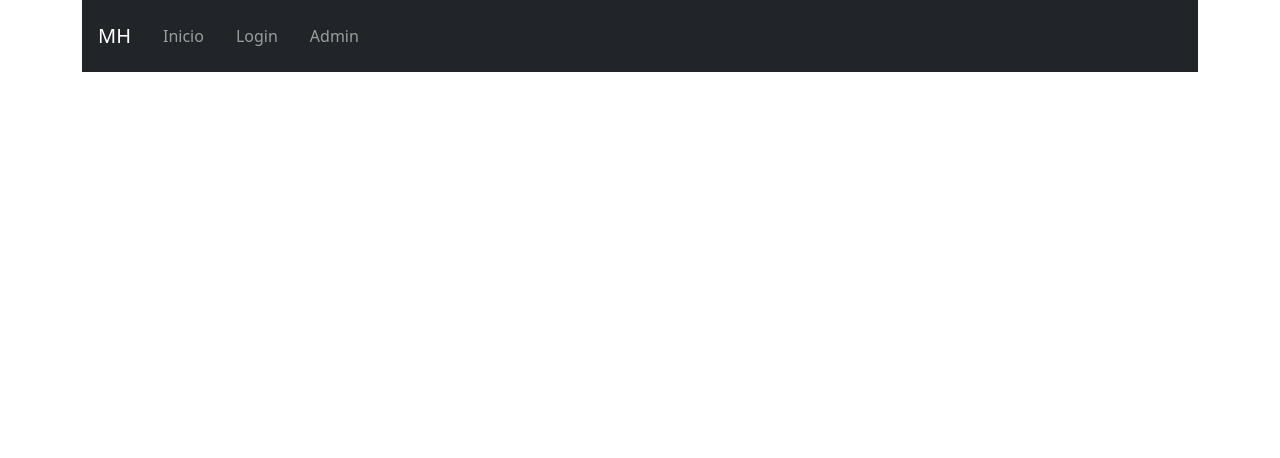
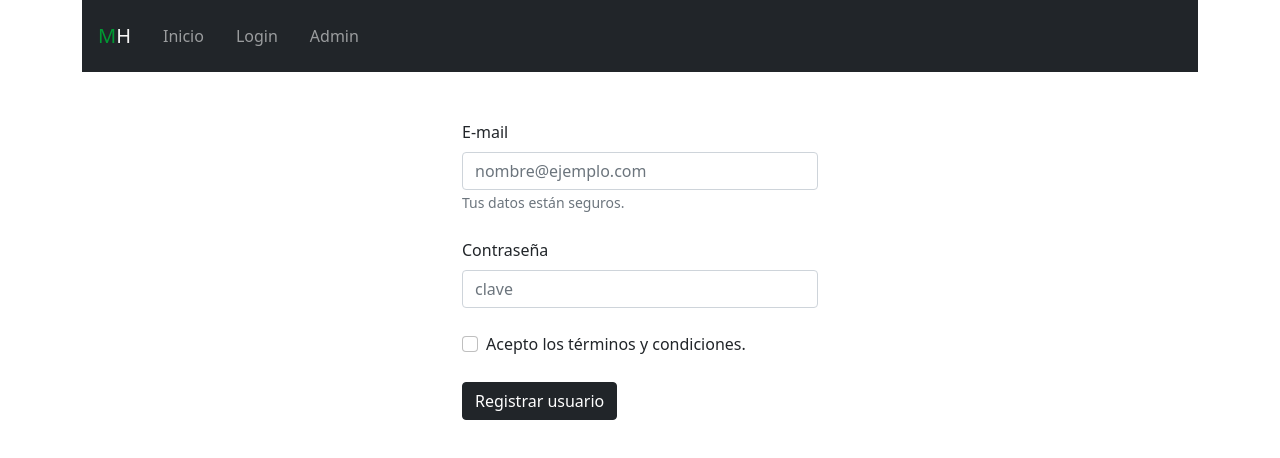
Before and after one commit to marcosihe/registro-inicio-de-sesion, a React (Create React App) app: page /login in a window 1280 px wide. Shown: the top 458 px of the page. Built offline with nearby package versions, Linux system fonts and the light colour scheme.

Commit message:
Se creo el componente de Login, detectando los mensajes de errores devuelto por firebase para alertar al usuario en caso de un mal ingreso de e-mail o clave.

```diff
--- a/public/index.html
+++ b/public/index.html
@@ -1,43 +1,21 @@
 <!DOCTYPE html>
-<html lang="en">
+<html lang="es">
   <head>
     <meta charset="utf-8" />
-    <link rel="icon" href="%PUBLIC_URL%/favicon.ico" />
+    <link rel="icon" href="%PUBLIC_URL%/logo-mh.ico" />
     <meta name="viewport" content="width=device-width, initial-scale=1" />
     <meta name="theme-color" content="#000000" />
     <meta
       name="description"
       content="Web site created using create-react-app"
     />
-    <link rel="apple-touch-icon" href="%PUBLIC_URL%/logo192.png" />
-    <!--
-      manifest.json provides metadata used when your web app is installed on a
-      user's mobile device or desktop. See https://developers.google.com/web/fundamentals/web-app-manifest/
-    -->
+    <meta name="author" content="Marcos e. Herrera"/>
+    <link rel="apple-touch-icon" href="%PUBLIC_URL%/logo-mh.svg" />
     <link rel="manifest" href="%PUBLIC_URL%/manifest.json" />
-    <!--
-      Notice the use of %PUBLIC_URL% in the tags above.
-      It will be replaced with the URL of the `public` folder during the build.
-      Only files inside the `public` folder can be referenced from the HTML.
-
-      Unlike "/favicon.ico" or "favicon.ico", "%PUBLIC_URL%/favicon.ico" will
-      work correctly both with client-side routing and a non-root public URL.
-      Learn how to configure a non-root public URL by running `npm run build`.
-    -->
-    <title>React App</title>
+    <title>Using Firebase</title>
   </head>
   <body>
-    <noscript>You need to enable JavaScript to run this app.</noscript>
+    <noscript>Es necesario tener habilitado Javascript en tu navegador para correr esta aplicación.</noscript>
     <div id="root"></div>
-    <!--
-      This HTML file is a template.
-      If you open it directly in the browser, you will see an empty page.
-
-      You can add webfonts, meta tags, or analytics to this file.
-      The build step will place the bundled scripts into the <body> tag.
-
-      To begin the development, run `npm start` or `yarn start`.
-      To create a production bundle, use `npm run build` or `yarn build`.
-    -->
   </body>
 </html>
--- a/src/components/Login.jsx
+++ b/src/components/Login.jsx
@@ -1,11 +1,61 @@
-import React from 'react'
+import React, { Fragment, useState } from "react";
+import { Form, Button } from "react-bootstrap";
+import { auth } from '../firebaseConfig';
 
 const Login = () => {
-    return (
-        <div>
+    const [email, setEmail] = useState('');
+    const [password, setPassword] = useState('');
+    const [errorMessage, setErrorMessage] = useState(null);
 
+    const handleSubmit = (e) => {
+        e.preventDefault();
+        try {
+            auth.createUserWithEmailAndPassword(email, password);
+        } catch (error) {
+            //auth/invalid-email
+            if(e.code === "auth/invalid-email"){
+                setErrorMessage("Formato de e-mail inválido.");
+            }
+            //auth/weak-password
+            if(e.code === "auth/weak-password"){
+                setErrorMessage("La clave debe tener como mínimo 6 caracteres.");
+            }
+        }
+    }
+
+  return (
+    <Fragment>
+      <div className="row mt-5">
+        <div className="col"></div>
+        <div className="col">
+          <Form onSubmit={ handleSubmit }>
+            <Form.Group controlId="formBasicEmail">
+              <Form.Label>E-mail</Form.Label>
+              <Form.Control onChange={ (e) => { setEmail(e.target.value) } } type="email" placeholder="nombre@ejemplo.com" />
+              <Form.Text className="text-muted">
+                Tus datos están seguros.
+              </Form.Text>
+            </Form.Group>
+
+            <Form.Group controlId="formBasicPassword">
+              <Form.Label className="mt-4">Contraseña</Form.Label>
+              <Form.Control onChange={ (e) => { setPassword(e.target.value) } } type="password" placeholder="clave" />
+            </Form.Group>
+            <Form.Group controlId="formBasicCheckbox">
+              <Form.Check type="checkbox" label="Acepto los términos y condiciones." className="mt-4"/>
+            </Form.Group>
+            <Button variant="dark" type="submit" className="mt-4">
+              Registrar usuario
+            </Button>
+          </Form>
         </div>
-    )
-}
+        <div className="col"></div>
+        {
+            errorMessage !== null ? (<div>{errorMessage}</div>) : null
+        }
+      </div>
+    </Fragment>
+  );
+};
 
-export default Login
+export default Login;
--- a/src/components/Menu.jsx
+++ b/src/components/Menu.jsx
@@ -1,12 +1,13 @@
 import React from "react";
 import { Navbar, Nav } from "react-bootstrap";
 import { Link } from "react-router-dom";
+import styles from '../components/Menu.module.css'
 
 const Menu = () => {
   return (
     <Navbar bg="dark" variant="dark" expand="lg">
       <Navbar.Brand href="#home" className="ms-3">
-        MH
+        <span className={styles.letraM}>M</span><span className={styles.letraH}>H</span>
       </Navbar.Brand>
       <Navbar.Toggle aria-controls="basic-navbar-nav" />
       <Navbar.Collapse id="basic-navbar-nav">
--- /dev/null
+++ b/src/components/Menu.module.css
@@ -0,0 +1,8 @@
+.letraM {
+    color: #009933;
+}
+
+.letraH {
+    /*color: #003220;*/
+    color: whitesmoke;
+}
--- /dev/null
+++ b/src/firebaseConfig.js
@@ -0,0 +1,18 @@
+import firebase from 'firebase';
+import 'firebase/auth';
+
+const firebaseConfig = {
+    apiKey: "AIzaSyD3fhhPS6hymBFKTFIuqlFrAgk0VaLQkJ0",
+    authDomain: "usuarios-registro-react.firebaseapp.com",
+    projectId: "usuarios-registro-react",
+    storageBucket: "usuarios-registro-react.appspot.com",
+    messagingSenderId: "173671994238",
+    appId: "1:173671994238:web:3691249a61728957a3592f",
+    measurementId: "G-5KP8L6S7HY"
+  };
+  // Initialize Firebase
+const fire = firebase.initializeApp(firebaseConfig);
+firebase.analytics();
+const auth = fire.auth();
+
+export {auth};
```
Also changed, not shown: public/logo-mh.svg (added), 1 other file (tests, documents, lock files or other folders).
